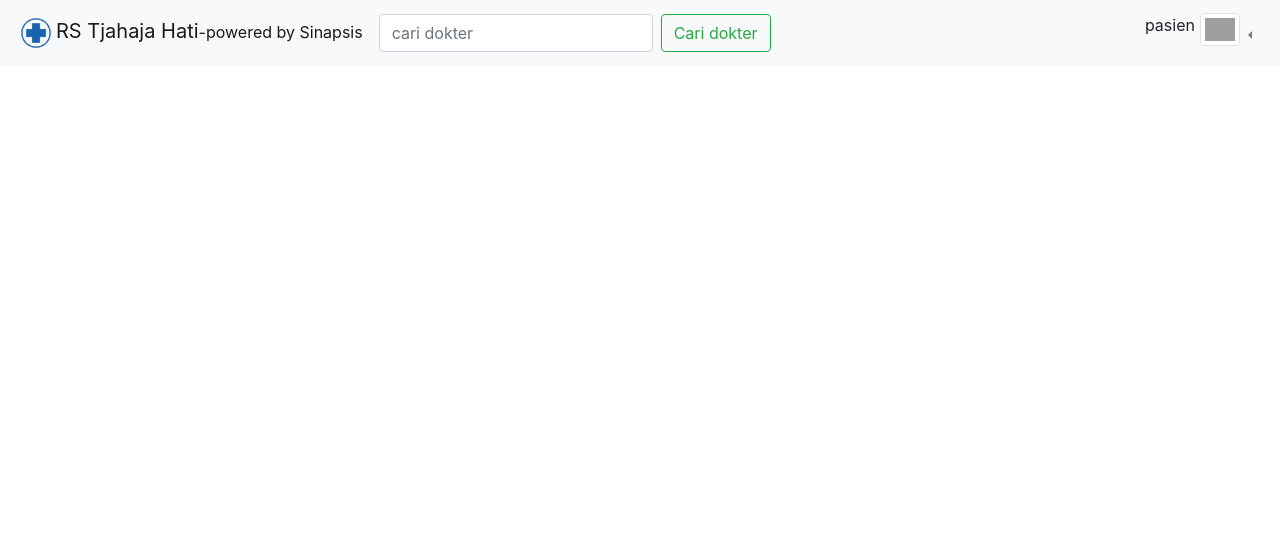
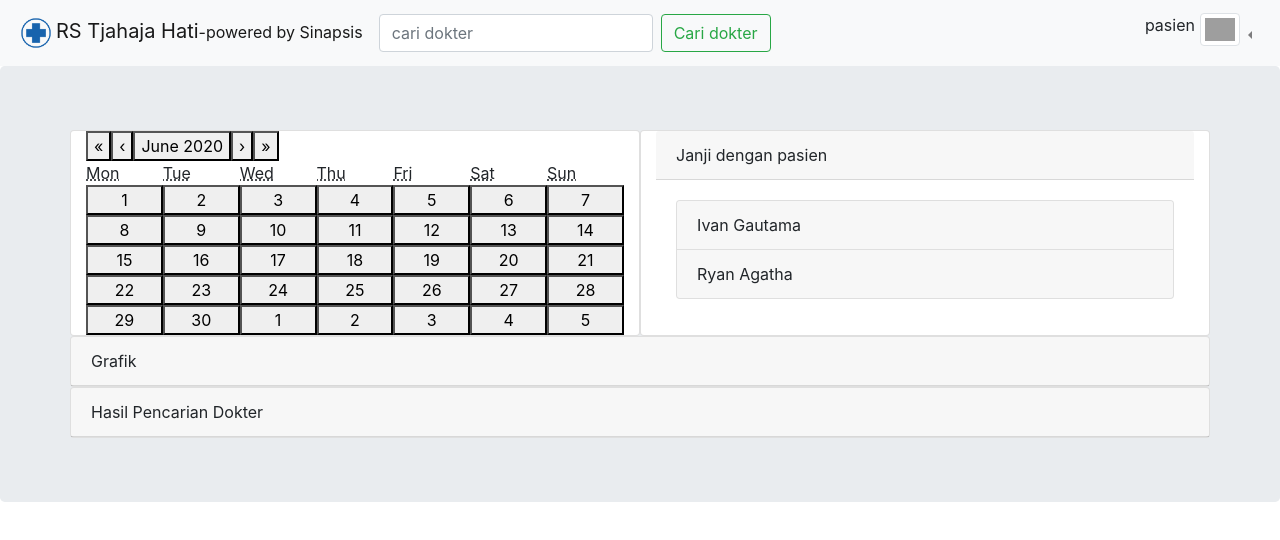
Before and after one commit to hkar19/hospital-app, a React (Create React App) app: page /dokter in a window 1280 px wide. Shown: the top 540 px of the page. Built offline with nearby package versions, Linux system fonts and the light colour scheme; grey boxes are pictures that could not be loaded.

Commit message:
installed calendar and implemented Dokter.js minimally

```diff
--- a/package.json
+++ b/package.json
@@ -9,6 +9,7 @@
     "bootstrap": "^4.5.0",
     "react": "^16.13.1",
     "react-bootstrap": "^1.0.1",
+    "react-calendar": "^3.1.0",
     "react-dom": "^16.13.1",
     "react-router-dom": "^5.2.0",
     "react-scripts": "3.4.1"
--- a/src/App.js
+++ b/src/App.js
@@ -4,6 +4,7 @@
 import NavBar from "./components/NavBar";
 import Login from './pages/Login';
 import Pasien from './pages/Pasien';
+import Dokter from './pages/Dokter';
 
 // import logo from './logo.svg';
 // import './App.css';
@@ -28,6 +29,10 @@
         render={(props)=><Pasien {...props} user={user}/>}
       >
       </Route>
+      <Route
+        path="/dokter"
+        render={(props)=><Dokter {...props} user={user}/>}
+      ></Route>
     </Router>
   );
 }
--- /dev/null
+++ b/src/pages/Dokter.js
@@ -0,0 +1,79 @@
+import React, { useState } from 'react';
+import Jumbotron from 'react-bootstrap/Jumbotron';
+import Container from 'react-bootstrap/Container'
+import Calendar from "react-calendar";
+import Row from "react-bootstrap/Row";
+import Col from 'react-bootstrap/Col';
+import Card from 'react-bootstrap/Card';
+import Accordion from "react-bootstrap/Accordion";
+import ListGroup from "react-bootstrap/ListGroup";
+
+function Dokter() {
+
+  const populateJanji = (janji)=>{
+    return janji.map((val,i)=>(
+      <Card key={i}>
+        <Accordion.Toggle as={Card.Header} eventKey={i}>
+          {val.pasien}
+        </Accordion.Toggle>
+        <Accordion.Collapse eventKey={i}>
+          <Card.Body>
+            <ListGroup>
+              <ListGroup.Item>Nama :   {val.pasien}</ListGroup.Item>
+              <ListGroup.Item>Keluhan: {val.keluhan}</ListGroup.Item>
+              <ListGroup.Item>Tanggal: {val.date}</ListGroup.Item>
+            </ListGroup>
+          </Card.Body>
+        </Accordion.Collapse>
+      </Card>
+    ));
+  }
+
+  return (
+    <Jumbotron>
+      <Container>
+        <Row>
+          <Card as={Col}>
+            <Calendar/>
+          </Card>
+          <Card as={Col}>
+            <Card.Header>
+              Janji dengan pasien
+            </Card.Header>
+            <Card.Body>
+              <Accordion>
+                {populateJanji(janjiDummy)}
+              </Accordion>
+            </Card.Body>
+          </Card>
+        </Row>
+        <Card as={Row}>
+          <Card.Header>
+            Grafik
+          </Card.Header>
+        </Card>
+        <Card as={Row}>
+          <Card.Header>
+            Hasil Pencarian Dokter
+          </Card.Header>
+        </Card>
+
+      </Container>
+    </Jumbotron>
+  )
+}
+
+export default Dokter;
+
+const janjiDummy = [
+  {
+    pasien: "Ivan Gautama",
+    keluhan: "Diare",
+    date: "24 juni 2021"
+  },
+  {
+    pasien: "Ryan Agatha",
+    keluhan: "Cekot-cekot",
+    date: "24 juni 2021"
+  }
+]
--- a/src/pages/Pasien.js
+++ b/src/pages/Pasien.js
@@ -8,8 +8,7 @@
 function Pasien(props) {
   const [state, setstate] = useState("");
 
-  const populateAppointment = (janji)=>{
-
+  const populateJanji = (janji)=>{
     return janji.map((val,i)=>(
       <Card key={i}>
         <Accordion.Toggle as={Card.Header} eventKey={i}>
@@ -36,7 +35,7 @@
         </Card.Header>
         <Card.Body>
           <Accordion>
-            {populateAppointment(janjiDummy)}
+            {populateJanji(janjiDummy)}
           </Accordion>
         </Card.Body>
       </Card>
```
Also changed, not shown: 1 other file (tests, documents, lock files or other folders).
